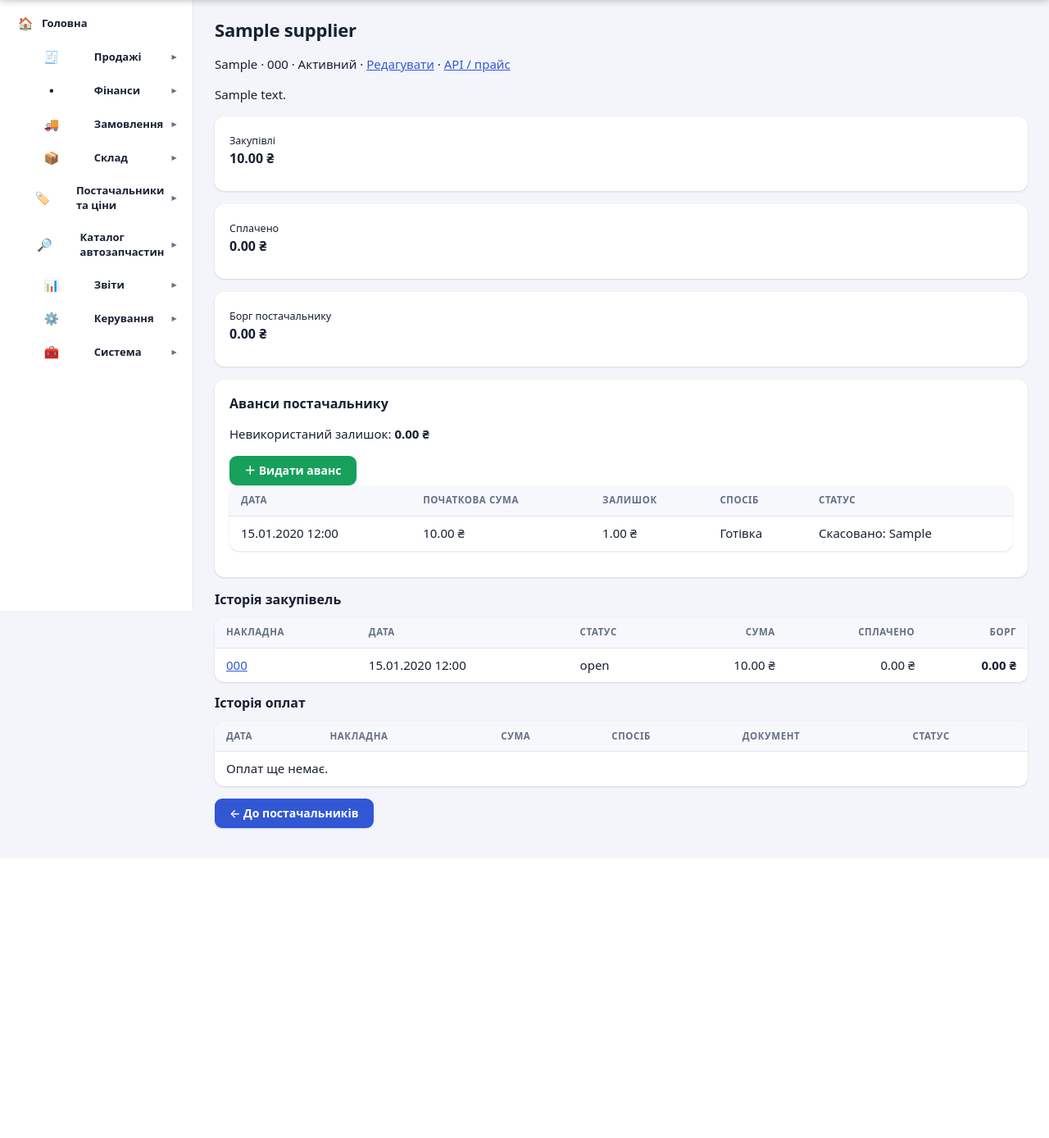
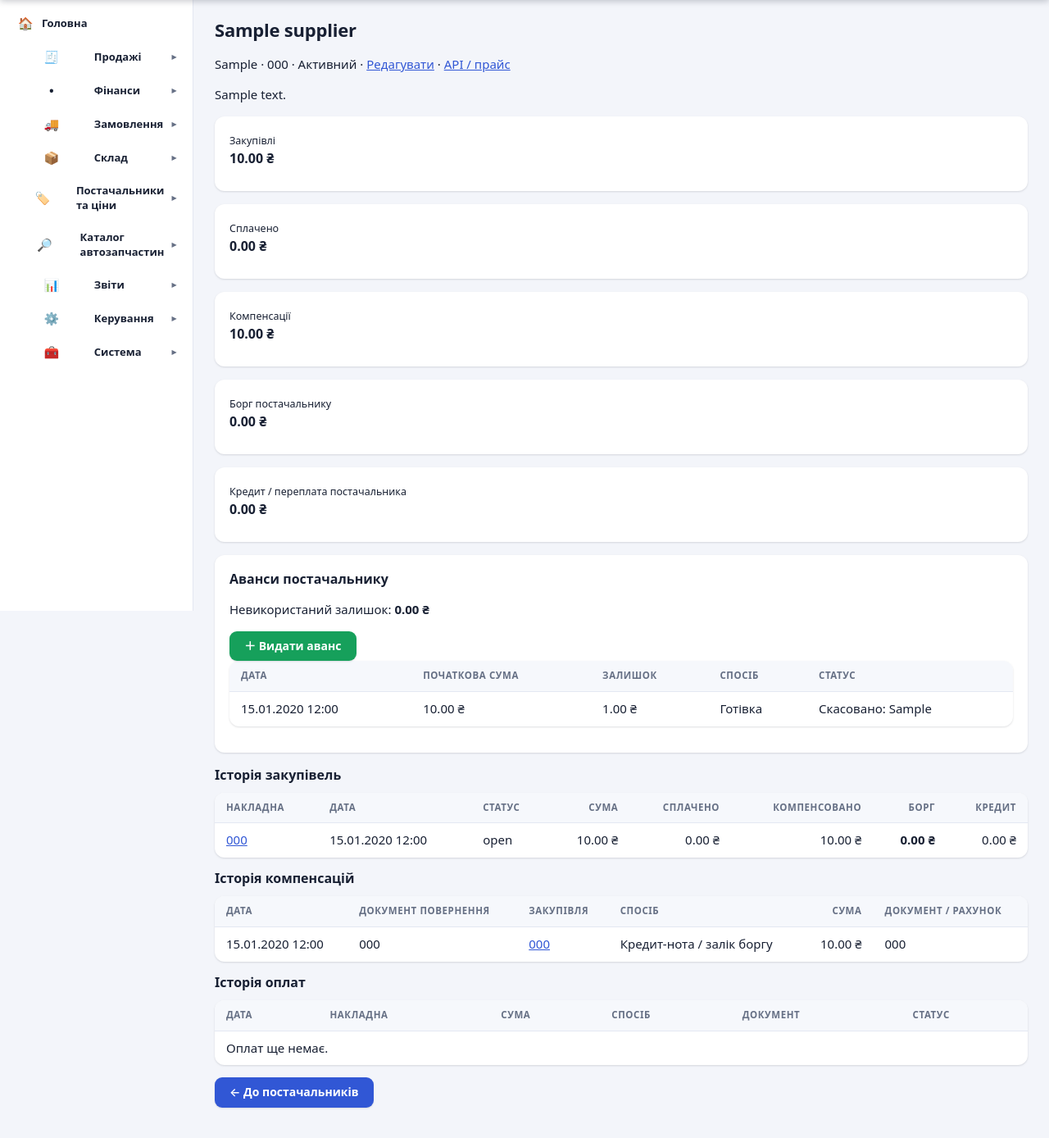
Before and after one commit to pavlo9840-gggpol/crm-prototup, a Django app: page /suppliers/1/account/ in a window 1280 px wide. Shown: the part 55-1443 px from the top of the page at 82% size. Before the commit the page ends 1068 px from the top, so only its background shows below. Run offline with Django 5.2, Linux system fonts and the light colour scheme; a user stored in the database is signed in; data comes from the database, SQL or seed files in the repository; tables that the repository leaves empty hold one stand-in row (values such as "Sample post"); data that the repository does not hold is empty; parts of the project's set-up code (start-up, migrations or seed data) failed here and were passed over.

Commit message:
Display supplier credits and compensation history

```diff
--- a/core/templates/core/supplier_detail.html
+++ b/core/templates/core/supplier_detail.html
@@ -6,13 +6,18 @@
 <div class="grid" style="grid-template-columns:repeat(auto-fit,minmax(180px,1fr));gap:10px;margin:16px 0">
 <div class="card"><small>Закупівлі</small><h3>{{ account_totals.purchases|floatformat:2 }} ₴</h3></div>
 <div class="card"><small>Сплачено</small><h3>{{ account_totals.paid|floatformat:2 }} ₴</h3></div>
+<div class="card"><small>Компенсації</small><h3>{{ account_totals.compensated|floatformat:2 }} ₴</h3></div>
 <div class="card"><small>Борг постачальнику</small><h3>{{ account_totals.debt|floatformat:2 }} ₴</h3></div>
+<div class="card"><small>Кредит / переплата постачальника</small><h3>{{ account_totals.supplier_credit|floatformat:2 }} ₴</h3></div>
 </div>
 <div class="card"><h3>Аванси постачальнику</h3><p>Невикористаний залишок: <b>{{ account_totals.advance_balance|floatformat:2 }} ₴</b></p><a class="btn green" href="{% url 'advance_new' 'supplier' supplier.pk %}">＋ Видати аванс</a>
 <table><tr><th>Дата</th><th>Початкова сума</th><th>Залишок</th><th>Спосіб</th><th>Статус</th></tr>{% for adv in account_advances %}<tr><td>{{ adv.created_at|date:"d.m.Y H:i" }}</td><td>{{ adv.amount|floatformat:2 }} ₴</td><td>{{ adv.remaining|floatformat:2 }} ₴</td><td>{{ adv.get_payment_method_display }}</td><td>{% if adv.is_void %}Скасовано: {{ adv.void_reason }}{% else %}Активний{% endif %}</td></tr>{% empty %}<tr><td colspan="5">Авансів ще немає.</td></tr>{% endfor %}</table></div>
 <h3>Історія закупівель</h3>
-<table><tr><th>Накладна</th><th>Дата</th><th>Статус</th><th class="n">Сума</th><th class="n">Сплачено</th><th class="n">Борг</th></tr>
-{% for row in purchase_rows %}<tr><td><a href="{% url 'purchase_detail' row.document.pk %}">{{ row.document.number }}</a></td><td>{{ row.document.created_at|date:"d.m.Y H:i" }}</td><td>{{ row.document.status }}</td><td class="n">{{ row.document.total|floatformat:2 }} ₴</td><td class="n">{{ row.paid|floatformat:2 }} ₴</td><td class="n"><b>{{ row.balance|floatformat:2 }} ₴</b></td></tr>{% empty %}<tr><td colspan="6">Закупівель ще немає.</td></tr>{% endfor %}</table>
+<table><tr><th>Накладна</th><th>Дата</th><th>Статус</th><th class="n">Сума</th><th class="n">Сплачено</th><th class="n">Компенсовано</th><th class="n">Борг</th><th class="n">Кредит</th></tr>
+{% for row in purchase_rows %}<tr><td><a href="{% url 'purchase_detail' row.document.pk %}">{{ row.document.number }}</a></td><td>{{ row.document.created_at|date:"d.m.Y H:i" }}</td><td>{{ row.document.status }}</td><td class="n">{{ row.document.total|floatformat:2 }} ₴</td><td class="n">{{ row.paid|floatformat:2 }} ₴</td><td class="n">{{ row.compensated|floatformat:2 }} ₴</td><td class="n"><b>{{ row.balance|floatformat:2 }} ₴</b></td><td class="n">{{ row.supplier_credit|floatformat:2 }} ₴</td></tr>{% empty %}<tr><td colspan="8">Закупівель ще немає.</td></tr>{% endfor %}</table>
+<h3>Історія компенсацій</h3>
+<table><tr><th>Дата</th><th>Документ повернення</th><th>Закупівля</th><th>Спосіб</th><th class="n">Сума</th><th>Документ / рахунок</th></tr>
+{% for comp in account_compensations %}<tr><td>{{ comp.created_at|date:"d.m.Y H:i" }}</td><td>{{ comp.supplier_return.number }}</td><td><a href="{% url 'purchase_detail' comp.purchase_id %}">{{ comp.purchase.number }}</a></td><td>{{ comp.get_kind_display }}</td><td class="n">{{ comp.amount|floatformat:2 }} ₴</td><td>{% if comp.bank_account %}{{ comp.bank_account.iban }}{% else %}{{ comp.number }}{% endif %}</td></tr>{% empty %}<tr><td colspan="6">Компенсацій ще немає.</td></tr>{% endfor %}</table>
 <h3>Історія оплат</h3>
 <table><tr><th>Дата</th><th>Накладна</th><th>Сума</th><th>Спосіб</th><th>Документ</th><th>Статус</th></tr>
 {% for payment in account_payments %}<tr><td>{{ payment.created_at|date:"d.m.Y H:i" }}</td><td><a href="{% url 'purchase_detail' payment.purchase_id %}">{{ payment.purchase.number }}</a></td><td>{{ payment.amount|floatformat:2 }} ₴</td><td>{{ payment.get_payment_method_display }}</td><td>{{ payment.document_ref|default:"—" }}</td><td>{% if payment.is_void %}Скасовано: {{ payment.void_reason }}{% else %}Активна{% endif %}</td></tr>{% empty %}<tr><td colspan="6">Оплат ще немає.</td></tr>{% endfor %}</table>
```
